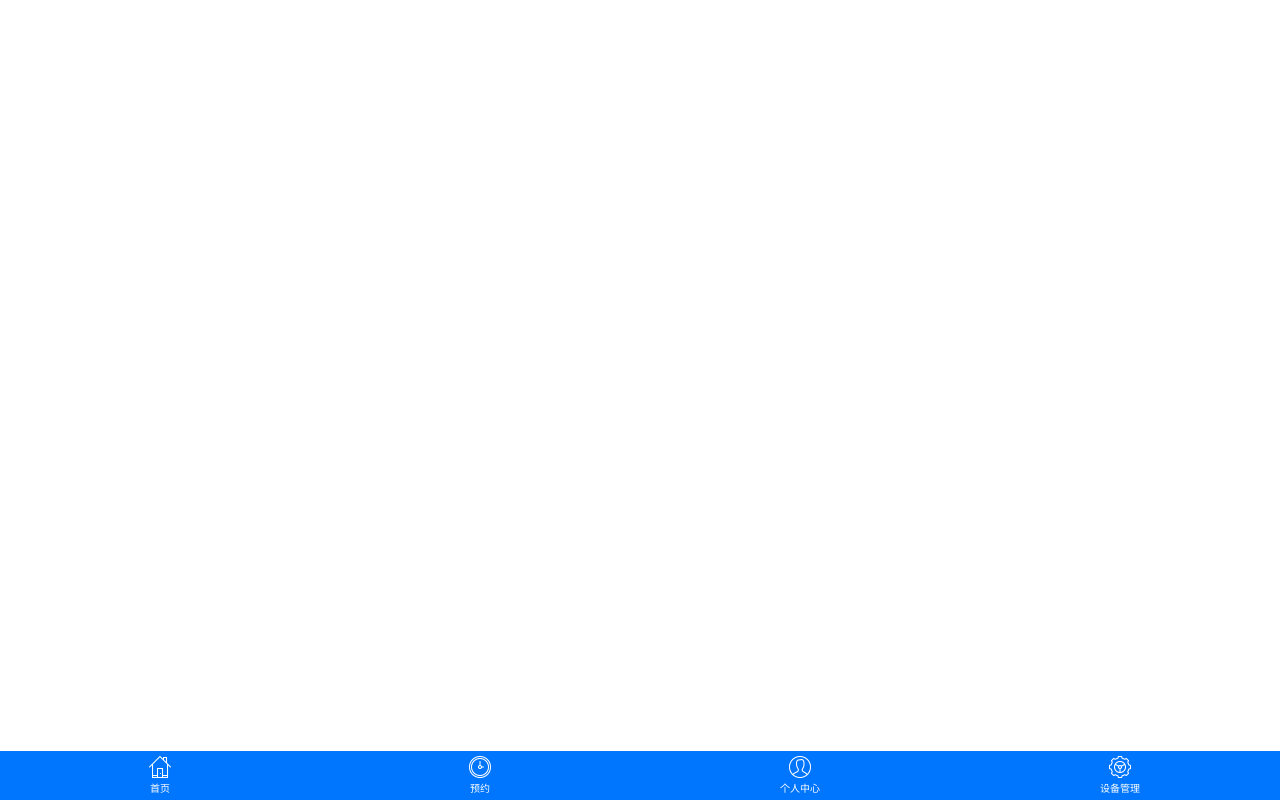
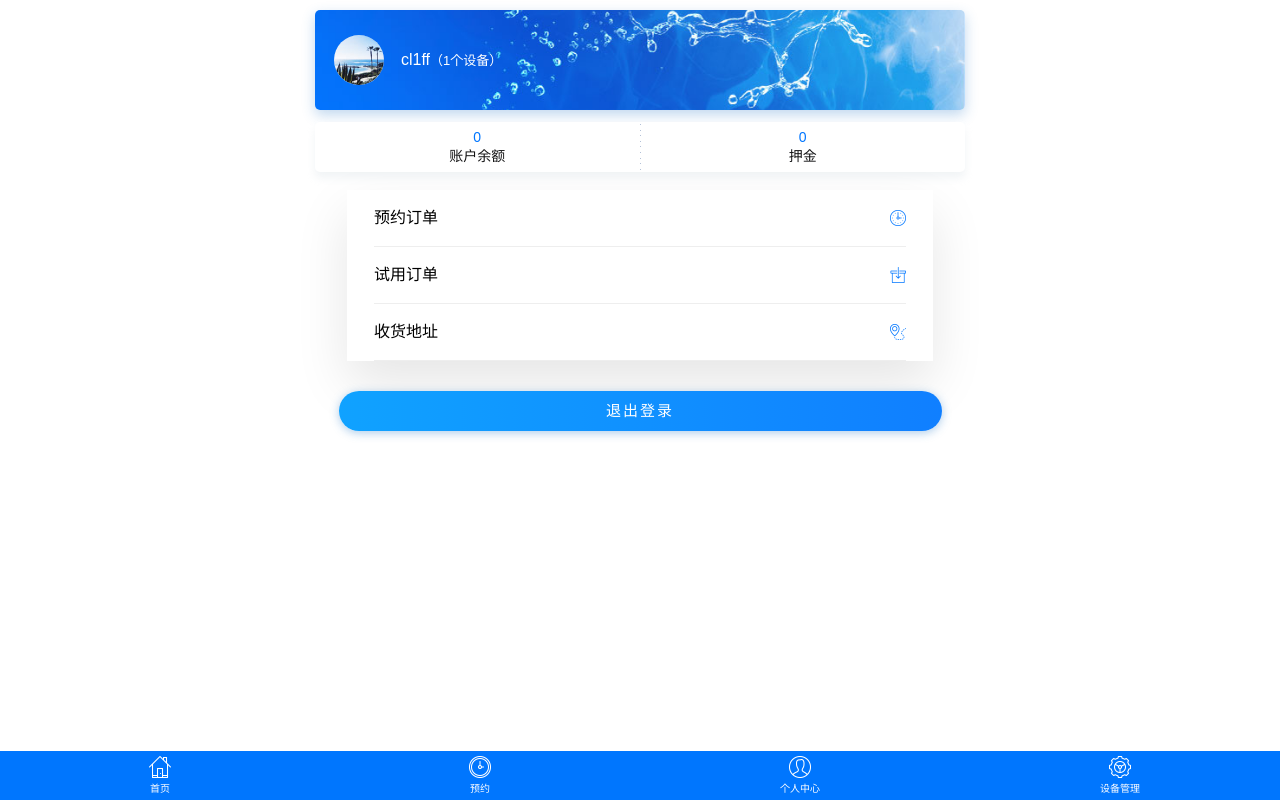
Before and after one commit to spikekkk/vue-H5, a Vue app: page /home/me in a window 1280 px wide. Built offline with nearby package versions, Linux system fonts and the light colour scheme.

Commit message:
个人中心页面  和预约页面

```diff
--- a/src/components/pages/me.vue
+++ b/src/components/pages/me.vue
@@ -1,13 +1,204 @@
 <template>
+	<section id="me">
+		<div class="info">
+			<div class="inner">
+				<div class="headImg">
+					<img src="@/assets/images/headImg.jpg">
+				</div>
+				<div class="equipment">
+					<span class="name">cl1ff</span>
+					<span class="equipmentNum">（1个设备）</span>
+				</div>
+			</div>
+		</div>
+		<div class="money">
+			<div class="inner">
+				<!-- 余额 -->
+				<div class="balance">
+					<p class="num mainColor">0</p>
+					<p class="name">账户余额</p>
+				</div>
 
+				<div class="cut-line">
+					<span class="block"></span>
+					<span class="block"></span>
+					<span class="block"></span>
+					<span class="block"></span>
+					<span class="block"></span>
+					<span class="block"></span>
+					<span class="block"></span>
+					<span class="block"></span>
+					<span class="block"></span>
+				</div>
+				<!-- 押金 -->
+				<div class="deposit">
+					<p class="num mainColor">0</p>
+					<p class="name">押金</p>
+				</div>
+			</div>
+		</div>
+		<section class="order">
+			<div class="inner">
+				<a href="order.html" class="row">
+					<p>预约订单</p>
+					<span class="icon icon1"></span>
+				</a>
+				<a href="order.html" class="row">
+					<p>试用订单</p>
+					<span class="icon icon2"></span>
+				</a>
+				<a href="address.html" class="row">
+					<p>收货地址</p>
+					<span class="icon icon3"></span>
+				</a>
+			</div>
+		</section>
+		<a id="logoOut" href="javascript:;" class="btn btn-quit">退出登录</a>
+	</section>
 </template>
 
 <script>
-    export default {
-        name: ""
-    }
+	export default {
+		name: ""
+	}
 </script>
 
 <style scoped>
+	#me {
+		max-width: 670px;
+		margin: 0 auto;
+	}
 
+	.info {
+		margin-top: 10px;
+		margin-bottom: 12px;
+		padding: 0 10px;
+		display: flex;
+		color: #ffffff;
+	}
+
+	.info .inner {
+		flex: 1;
+		height: 100px;
+		border-radius: 5px;
+		background: url(../../assets/images/7.jpg) no-repeat center center;
+		background-size: cover;
+		padding: 25px 19px;
+		box-sizing: border-box;
+		display: flex;
+		box-shadow: 0 5px 13px rgba(49, 127, 203, 0.3);
+	}
+
+	.info .inner .headImg {
+		width: 50px;
+		height: 50px;
+		border-radius: 25px;
+		overflow: hidden;
+		margin-right: 17px;
+	}
+
+	.info .inner .headImg img {
+		width: 100%;
+		height: 100%;
+	}
+
+	.info .inner .equipment {
+		line-height: 50px;
+	}
+
+	.info .inner .equipment .name {
+		font-size: 16px;
+	}
+
+	.info .inner .equipment .equipmentNum {
+		font-size: 13px;
+	}
+
+	.money {
+		padding: 0 10px;
+		height: 50px;
+		display: flex;
+		margin-bottom: 18px;
+	}
+
+	.money .inner {
+		flex: 1;
+		height: 100%;
+		display: flex;
+		justify-content: space-between;
+		background: #ffffff;
+		border-radius: 5px;
+		color: #131314;
+		box-shadow: 0 6px 9px rgba(186, 202, 210, 0.2);
+	}
+
+	.money .inner .balance {
+		flex: 1;
+		text-align: center;
+		margin-top: 7px;
+	}
+
+	.money .inner .cut-line {
+		width: 1px;
+		display: flex;
+		flex-direction: column;
+		justify-content: space-around;
+	}
+
+	.money .inner .cut-line .block {
+		width: 1px;
+		height: 1px;
+		background: #b3c1d7;
+	}
+
+	.money .inner .deposit {
+		margin-top: 7px;
+		flex: 1;
+		text-align: center;
+	}
+
+	.order {
+		padding: 0 42px;
+		margin-bottom: 30px;
+	}
+
+	.order .inner {
+		padding: 0 27px;
+		box-shadow: 0 23px 50px rgba(0, 0, 0, 0.1);
+	}
+
+	.order .row {
+		line-height: 56px;
+		font-size: 16px;
+		color: #000;
+		border-bottom: 1px solid #eeeeee;
+		display: flex;
+		justify-content: space-between;
+	}
+
+	.order .row .icon {
+		width: 16px;
+		height: 16px;
+		background-size: 16px 16px;
+		position: relative;
+		top: 20px;
+	}
+
+	.order .row .icon1 {
+		background-image: url(../../assets/images/icon-me-icon1.png);
+	}
+
+	.order .row .icon2 {
+		background-image: url(../../assets/images/icon-me-icon2.png);
+	}
+
+	.order .row .icon3 {
+		background-image: url(../../assets/images/icon-me-icon3.png);
+	}
+
+	.btn-quit {
+		display: block;
+		text-align: center;
+		line-height: 39px;
+	}
 </style>
--- a/src/components/pages/yuyue.vue
+++ b/src/components/pages/yuyue.vue
@@ -1,13 +1,165 @@
 <template>
+	<div>
+		<nav class="navBar">
+			<p class="navBar-tit icon1">预约订单</p>
+			<a href="#" class="back" onclick="javascript:history.back(-1)"></a>
+		</nav>
 
+		<!-- content -->
+		<section id="order">
+			<div class="inner">
+				<div id="tabs" class="tabs">
+					<a href="#" class="tab cur">全部</a>
+					<a href="#" class="tab">已处理</a>
+					<a href="#" class="tab">处理中</a>
+					<a href="#" class="tab">待处理</a>
+					<a href="#" class="tab">已过期</a>
+				</div>
+				<div class="tabContent">
+					<section class="orderLine">
+						<div class="tit">
+							<p class="name">蛙发净水</p>
+							<span class="status">待处理</span>
+						</div>
+						<div class="orderDetail">
+							<p class="num">订单编号：JHK4354683323233</p>
+							<p class="detail">订单详情：预约订单</p>
+							<p class="address">订单地址：北京市朝阳区建外SOHO</p>
+						</div>
+						<div class="pay">
+							<div class="payment-amount">
+								<span class="payment">支付金额：</span>
+								<span class="amount">¥1</span>
+							</div>
+							<a href="#" class="btn btn-pay">去支付</a>
+						</div>
+					</section>
+
+					<section class="orderLine">
+						<div class="tit">
+							<p class="name">蛙发净水</p>
+							<span class="status">已过期</span>
+						</div>
+						<div class="orderDetail">
+							<p class="num">订单编号：JHK4354683323233</p>
+							<p class="detail">订单详情：预约订单</p>
+							<p class="address">订单地址：北京市朝阳区建外SOHO</p>
+						</div>
+						<div class="pay">
+							<div class="payment-amount">
+								<span class="payment">支付金额：</span>
+								<span class="amount">¥2</span>
+							</div>
+						</div>
+					</section>
+				</div>
+			</div>
+		</section>
+	</div>
 </template>
 
 <script>
-    export default {
-        name: ""
-    }
+	export default {
+		name: ""
+	}
 </script>
 
 <style scoped>
+	#order {
+		padding-top: 44px;
+		padding-bottom: 59px;
+		max-width: 670px;
+		margin: 0 auto;
+	}
 
+	.inner {
+		padding: 10px;
+	}
+
+	.tabs {
+		display: flex;
+		justify-content: space-around;
+		width: 100%;
+		height: 35px;
+		border-radius: 5px;
+		box-shadow: 0 6px 9px rgba(186, 202, 210, 0.2);
+		margin-bottom: 10px;
+	}
+
+	.tabs a {
+		color: #000;
+		display: block;
+		text-align: center;
+		line-height: 35px;
+	}
+
+	.tabs .tab.cur {
+		border-bottom: 1px solid #0076ff;
+	}
+
+	.tabContent {
+		background: #eeeeee;
+	}
+
+	.orderLine {
+		background: #ffffff;
+		margin-bottom: 5px;
+	}
+
+	.orderLine .tit {
+		display: flex;
+		justify-content: space-between;
+		border-bottom: 1px solid #eeeeee;
+	}
+
+	.orderLine .tit .name {
+		line-height: 35px;
+		font-size: 15px;
+		color: #141516;
+	}
+
+	.orderLine .tit .status {
+		font-size: 10px;
+		color: #107fff;
+		position: relative;
+		margin-top: 8px;
+	}
+
+	.orderLine .orderDetail {
+		padding: 10px 0;
+		border-bottom: 1px solid #eeeeee;
+	}
+
+	.orderLine .orderDetail p {
+		line-height: 22px;
+		font-size: 13px;
+		color: #555;
+	}
+
+	.orderLine .pay {
+		display: flex;
+		justify-content: space-between;
+		padding-top: 5px;
+		padding-bottom: 10px;
+	}
+
+	.orderLine .pay .btn-pay {
+		width: 50px;
+		height: 22px;
+		font-size: 11px;
+		text-align: center;
+		line-height: 22px;
+		margin-top: 8px;
+		margin-left: 0;
+	}
+
+	.orderLine .pay .payment {
+		font-size: 15px;
+		color: #141516;
+	}
+
+	.orderLine .pay .amount {
+		font-size: 24px;
+		color: #107fff;
+	}
 </style>
```
